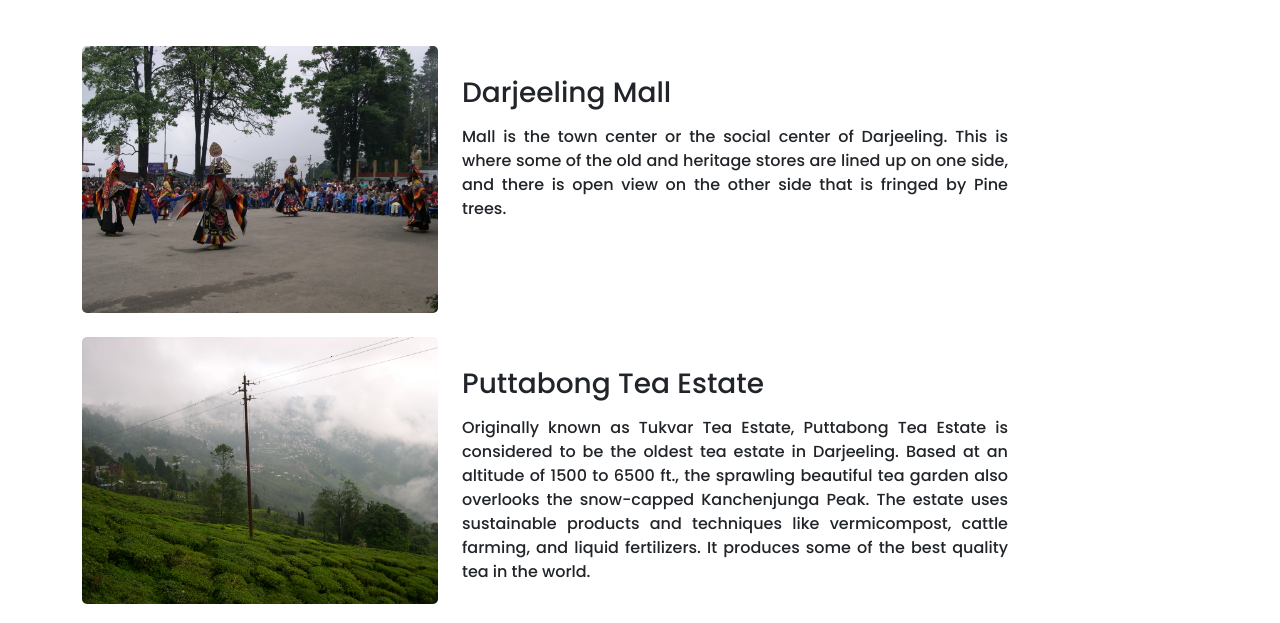
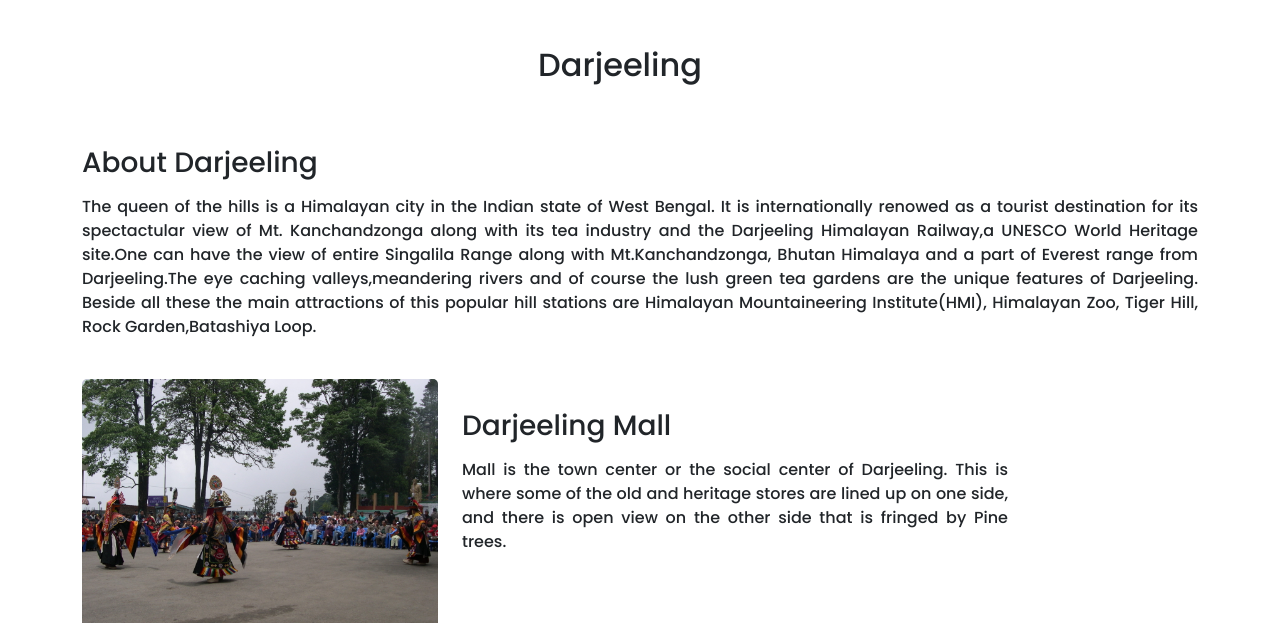
Before and after one commit to adhikarytitash18/Darjeeling.co.in, a plain HTML site: page index.html in a window 1280 px wide. Shown: the part 962-1585 px from the top of the page. Drawn offline with nearby package versions, Linux system fonts and the light colour scheme.

Commit message:
Add files via upload

```diff
--- a/index.html
+++ b/index.html
@@ -119,7 +119,26 @@
         </div>
     </div>
       </section>
-      <br> <br>
+      <br><br>
+      <div class="title">
+        <h2 style="text-align: center; padding-right: 40px;">Darjeeling</h2>
+        </div>
+        <br>
+        <div class="container">
+      <div class="jumbotron">
+        <h3>About Darjeeling</h3>
+      <p>
+        The queen of the hills is a Himalayan city in the Indian state of West Bengal. It is internationally renowed as a tourist
+        destination for its spectactular view of Mt. Kanchandzonga along with its tea industry and the Darjeeling Himalayan
+        Railway,a UNESCO World Heritage site.One can have the view of entire Singalila Range along with Mt.Kanchandzonga,
+        Bhutan Himalaya and a part of Everest range from Darjeeling.The  eye caching valleys,meandering rivers and
+        of course the lush green tea gardens are the unique features of Darjeeling.
+        Beside all these the main attractions of this popular hill
+        stations are Himalayan Mountaineering Institute(HMI), Himalayan Zoo, Tiger Hill, Rock Garden,Batashiya Loop.
+      </p>
+      </div>
+    </div>
+      <br>
     <div class="container">
       <div class="row">
         <div class="col-4"><img src="IMG/DSCN0695.JPG" class="img-fluid" alt="Darjeeling Mall"></div>
@@ -254,7 +273,7 @@
     <section class="d-flex justify-content-center justify-content-lg-between p-4 border-bottom">
       <!-- Left -->
       <div class="me-5 d-none d-lg-block">
-        <span>We are avalable on:</span>
+        <span>FOLLOW US ON:</span>
       </div>
       <!-- Left -->
 
```
Also changed, not shown: Gallery.html (+1 -1 lines), Thank you.html (+1 -0 lines).
